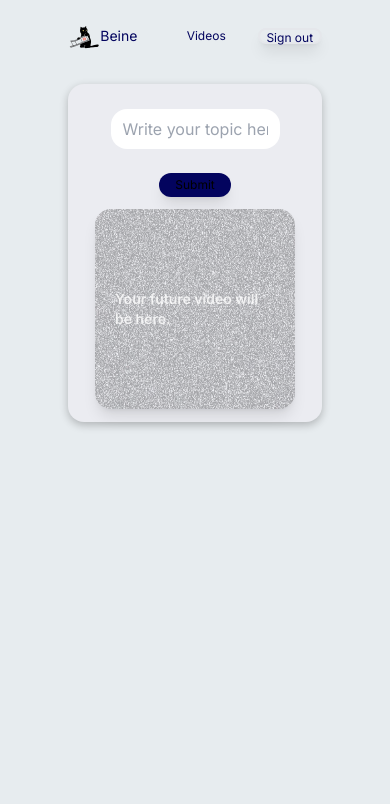
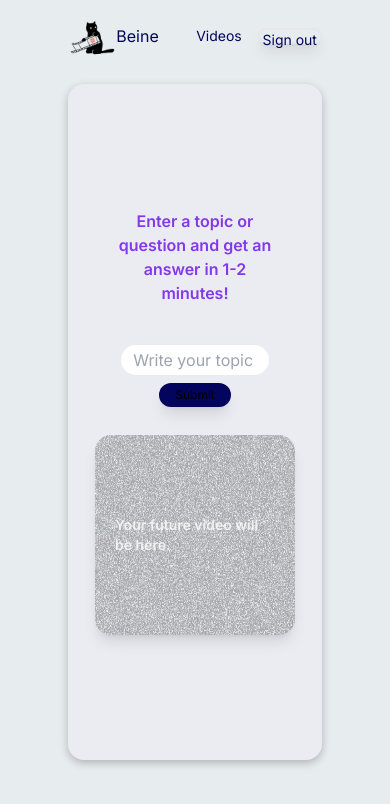
Before and after one commit to zHannur0/beine-client, a Next.js app: page /main in a window 390 px wide. Shown: the top 804 px of the page. Built offline with nearby package versions, Linux system fonts and the light colour scheme.

Commit message:
added responsive design1

```diff
--- a/src/app/main/page.js
+++ b/src/app/main/page.js
@@ -58,31 +58,32 @@ const Page = () => {
   return (
     <div className="flex flex-col items-center bg-[#e7ecef] bg-cover bg-center">
       <div className='nav flex justify-between pt-5 pb-8 h-[10vh] w-[65vw] rounded-b-2xl'>
-        <div className='text-4xl xs:text-sm text-[#03045e] flex items-center'>
-          <img src="logo2.png" className="w-16 h-16 xs:w-8 xs:h-8"></img>
+        <div className='text-4xl xs:text-base text-[#03045e] flex items-center'>
+          <img src="logo2.png" className="w-16 h-16 xs:w-12 xs:h-12"></img>
           <h1>
             <Link href="/main"> Beine </Link>
           </h1>
         </div>
         <div className='flex justify-between items-center text-[#03045e]' >
-          <p className='text-2xl mr-8 xs:text-xs'>
+          <p className='text-2xl mr-8 xs:text-sm xs:mr-4'>
             <Link href="/videos"> Videos </Link>
           </p>
-          <button className='text-2xl h-10 w-32 rounded-2xl border-2 bg-[#e7ecef] shadow-lg xs:text-xs xs:h-4 xs:w-16' onClick={signOut}>
+          <button className='text-2xl h-10 w-32 rounded-2xl border-2 bg-[#e7ecef] shadow-lg xs:text-sm xs:h-4 xs:w-16' onClick={signOut}>
             Sign out
           </button>
         </div>
       </div>
 
-      <div className="h-[80vh] flex justify-center items-center gap-16  w-[65vw] rounded-2xl shadow-[rgba(0,_0,_0,_0.24)_0px_3px_8px] bg-[#EBECF1] xs:flex-col xs:gap-0 xs:h-[40vh]">
-          {/*<div className="flex flex-col gap-2 w-[50%] justify-center items-center">*/}
-          {/*  <div>*/}
-          {/*    <p className="text-[#03045e] text-4xl w-[50%]">*/}
-          {/*      Enter a topic or question and get an answer in 1-2 minutes!*/}
-          {/*    </p>*/}
-          {/*  </div>*/}
-            <div className="h-1/3 rounded-2xl flex flex-col justify-center gap-6 items-center">
-              <input className=" rounded-2xl h-1/4 p-3 bg-white text-black xs:w-2/3 xs:h-[40px]" placeholder="Write your topic here" onChange={e => setPrompt(e.target.value)}>
+      <div className="h-[80vh] flex justify-center items-center w-[65vw] rounded-2xl shadow-[rgba(0,_0,_0,_0.24)_0px_3px_8px] bg-[#EBECF1] xs:flex-col xs:gap-7  p-4">
+
+        <div className="flex flex-col gap-10 justify-center items-center w-[50%] xs:w-full xs:justify-between">
+            <div className="w-[70%] flex items-start">
+              <p className="text-[#8338ec] text-2xl font-semibold xs:text-base xs:text-center">
+                Enter a topic or question and get an answer in 1-2 minutes!
+              </p>
+            </div>
+            <div className="h-1/3 rounded-2xl flex flex-col justify-center gap-6 items-center xs:gap-2">
+              <input className=" rounded-2xl h-1/4 p-3 bg-white text-black xs:w-2/3 xs:h-[30px] " placeholder="Write your topic here" onChange={e => setPrompt(e.target.value)}>
               </input>
               {
                 !isLoading ? (
@@ -95,19 +96,19 @@ const Page = () => {
                     )
               }
             </div>
-          {/*</div>*/}
+          </div>
 
 
         {
           videoUrl ? (
-            <div className="flex xs:flex-col-reverse">
+            <div className="flex xs:flex-col-reverse xs:items-center gap-1">
 
                   <div className="flex flex-col justify-center mr-2">
                 {/*<div className="w-[48px] h-[48px] bg-[#91C8E4] rounded-[50%] my-3">*/}
                 {/*    <img src="Frame.png" className = "w-[48px]  h-[48px]" alt="" />*/}
                 {/*</div>*/}
-                <a href={videoUrl}><div className="w-[48px] h-[48px] bg-[#4682A9] rounded-[50%] flex justify-center items-center">
-                 <img src="download.png" className="w-[26px] h-[26px]" alt="" />
+                <a href={videoUrl}><div className="w-[48px] h-[48px] bg-[#a8dadc] rounded-[50%] flex justify-center items-center xs:w-[24px] xs:h-[24px]">
+                 <img src="download.png" className="w-[26px] h-[26px] xs:w-[16px] xs:h-[16px]" alt="" />
                 </div>
                 </a>
                 {/*<div className="w-[48px] h-[48px] bg-[#749BC2] rounded-[50%] my-3">*/}
--- a/tailwind.config.js
+++ b/tailwind.config.js
@@ -16,7 +16,7 @@ module.exports = {
       //     'backcosmo': "url('/cosmo.jpg')",
       // },
       screens: {
-        'xs':  {'max': '480px'},  // Customize the small screen breakpoint
+        'xs':  {'max': '550px'},  // Customize the small screen breakpoint
       }
     },
   },
```
